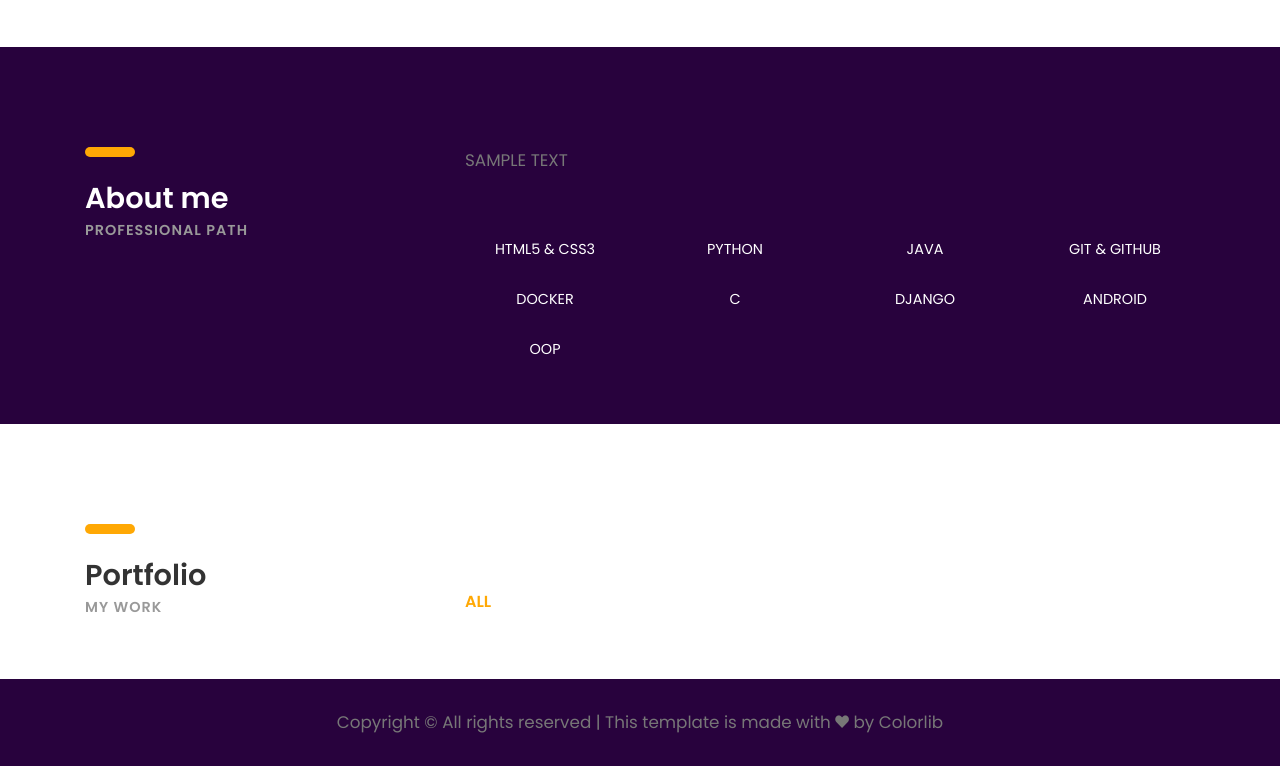
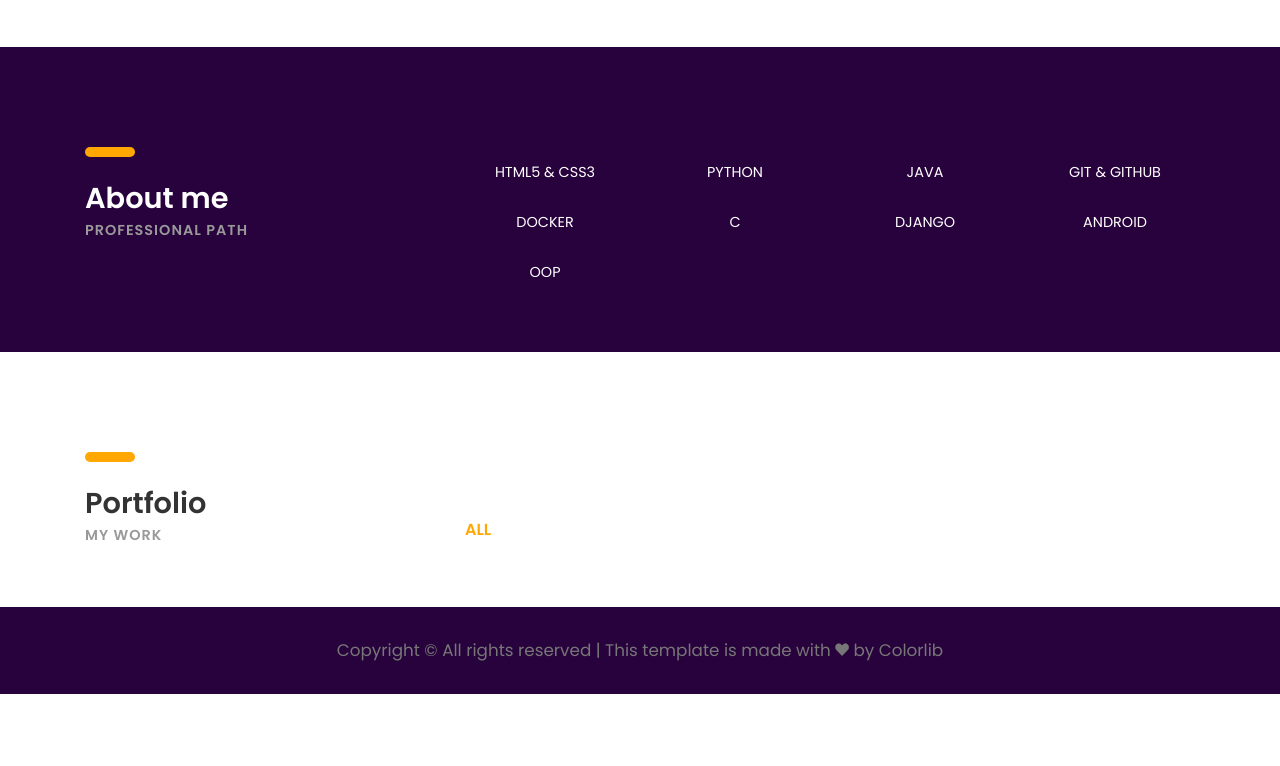
Before and after one commit to furkankayar/furkankayar.github.io, a plain HTML site: page index.html in a window 1280 px wide. Shown: the part 1202-1968 px from the top of the page. After the commit the page ends 1896 px from the top, so only its background shows below. Drawn offline with Linux system fonts and the light colour scheme.

Commit message:
Update index.html

```diff
--- a/index.html
+++ b/index.html
@@ -117,7 +117,6 @@
           </div>
         </div>
         <div class="col-sm-8">
-          <p class="margin-b-50">SAMPLE TEXT</p>
           <div class="row">
             <div class="col-sm-6 col-md-6 col-lg-3">
               <div class="radial-prog-area margin-b-30">
```
